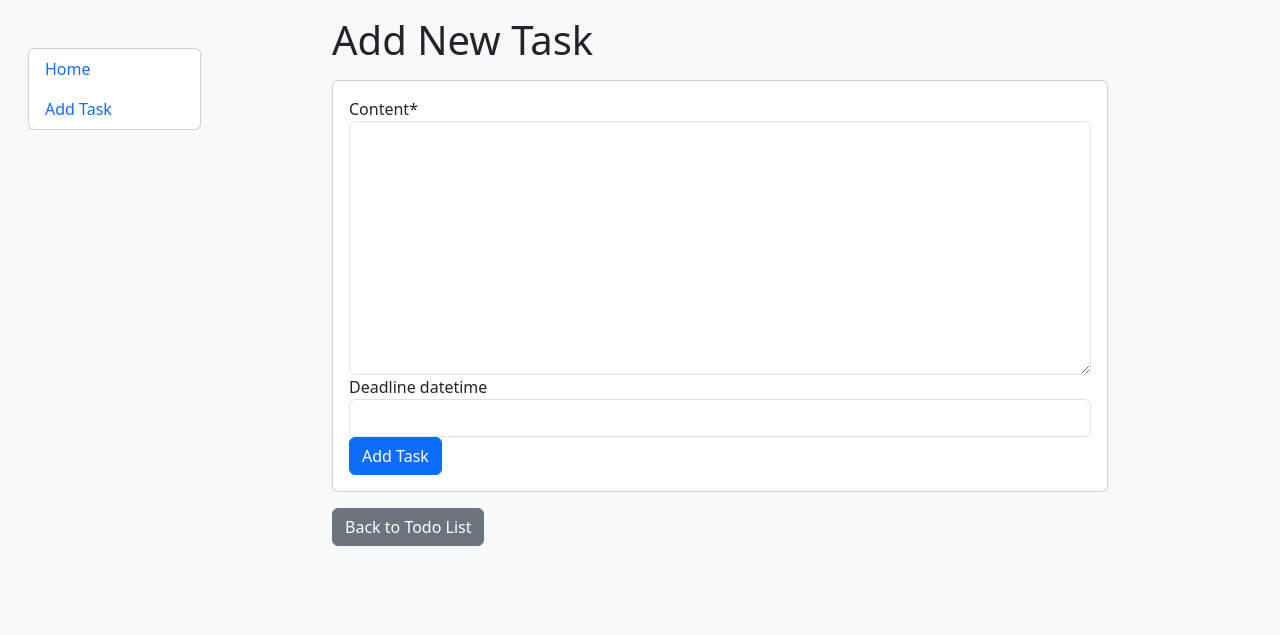
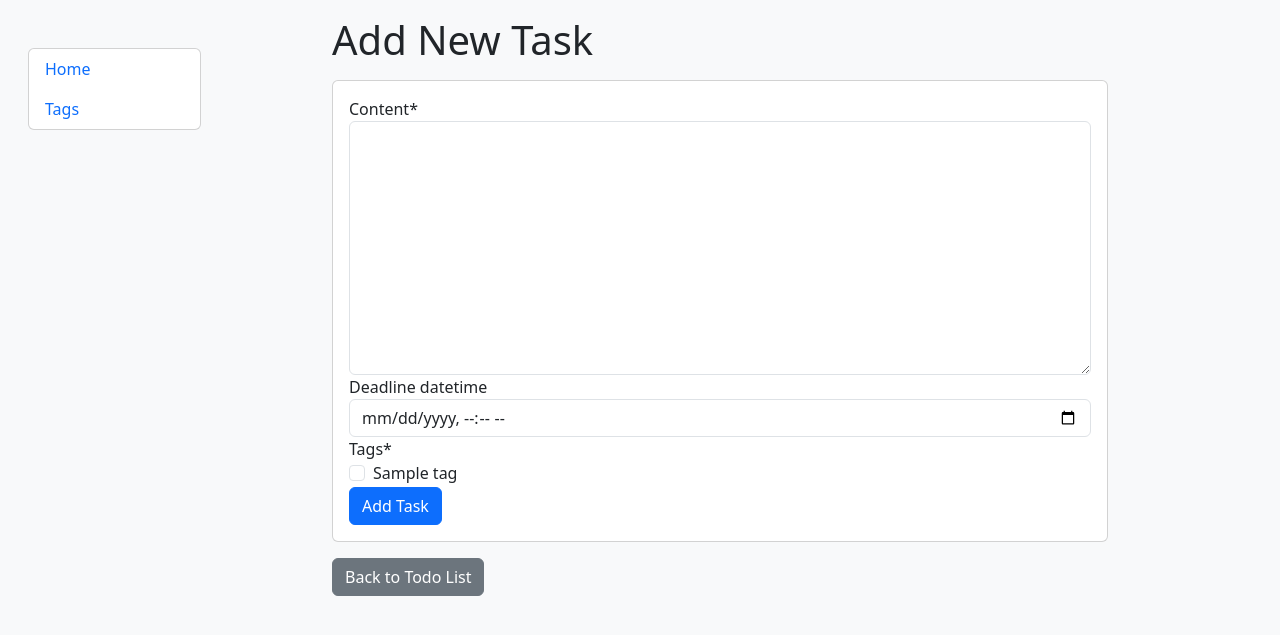
Before and after one commit to maccarets/to-do-list-project, a Django app: page /add/ in a window 1280 px wide. Shown: the top 635 px of the page. Run offline with Django 4.2, Linux system fonts and the light colour scheme; tables that the repository leaves empty hold one stand-in row (values such as "Sample post"); some libraries are stand-ins or nearby versions.

Commit message:
implement basic functionality

```diff
--- a/templates/add_task.html
+++ /dev/null
@@ -1,22 +0,0 @@
-{% extends "base.html" %}
-{% load crispy_forms_filters %}
-
-{% block content %}
-<h1 class="my-3">Add New Task</h1>
-  <div class="row">
-  <div class="col-md-10">
-  <div class="card">
-
-    <div class="card-body">
-      <form method="post">
-        {% csrf_token %}
-        {{ form|crispy }}
-        <button type="submit" class="btn btn-primary">Add Task</button>
-      </form>
-    </div>
-  </div>
-    </div>
-  </div>
-  <a href="{% url 'index' %}" class="btn btn-secondary mt-3">Back to Todo List</a>
-
-{% endblock %}
--- a/templates/sidebar.html
+++ b/templates/sidebar.html
@@ -5,7 +5,7 @@
         <a class="nav-link" href="{% url 'index' %}">Home</a>
       </li>
       <li class="nav-item">
-        <a class="nav-link" href="{% url 'add_task' %}">Add Task</a>
+        <a class="nav-link" href="{% url 'tag_list' %}">Tags</a>
       </li>
     </ul>
   </div>
--- /dev/null
+++ b/templates/task_form.html
@@ -0,0 +1,22 @@
+{% extends "base.html" %}
+{% load crispy_forms_filters %}
+
+{% block content %}
+  <h1 class="my-3">{{ object|yesno:"Update,Add New" }} Task</h1>
+  <div class="row">
+    <div class="col-md-10">
+      <div class="card">
+
+        <div class="card-body">
+          <form method="post">
+            {% csrf_token %}
+            {{ form|crispy }}
+            <button type="submit" class="btn btn-primary">Add Task</button>
+          </form>
+        </div>
+      </div>
+    </div>
+  </div>
+  <a href="{% url 'index' %}" class="btn btn-secondary mt-3">Back to Todo List</a>
+
+{% endblock %}
--- a/to_do/forms.py
+++ b/to_do/forms.py
@@ -1,12 +1,20 @@
 from django import forms
 
-from to_do.models import Task
+from to_do.models import Task, Tag
 
 
 class TaskForm(forms.ModelForm):
+    tags = forms.ModelMultipleChoiceField(queryset=Tag.objects.all(), widget=forms.CheckboxSelectMultiple)
+
     class Meta:
         model = Task
-        fields = ['content', 'deadline_datetime']
+        fields = ['content', 'deadline_datetime', 'tags']
         widgets = {
-            'deadline': forms.DateTimeInput(attrs={'type': 'datetime-local'}, format='%Y-%m-%dT%H:%M'),
+            'deadline_datetime': forms.DateTimeInput(attrs={'type': 'datetime-local'}, format='%Y-%m-%dT%H:%M'),
         }
+
+
+class TagForm(forms.ModelForm):
+    class Meta:
+        model = Tag
+        fields = ['name']
--- a/to_do/urls.py
+++ b/to_do/urls.py
@@ -1,11 +1,16 @@
 from django.urls import path
 
-from to_do.views import index, toggle_task_status, delete_task, AddTaskView
+from to_do.views import (index, toggle_task_status, delete_task, TaskAddView, TagListView, TagCreateView, TagUpdateView,
+                         delete_tag, TaskUpdateView)
 
 urlpatterns = [
     path("", index, name="index"),
     path('toggle/<int:task_id>/', toggle_task_status, name='toggle_task_status'),
     path('delete/<int:task_id>/', delete_task, name='delete_task'),
-    # Add URL pattern for adding a new task if needed
-    path('add/', AddTaskView.as_view(), name='add_task'),
+    path('update/<int:pk>/', TaskUpdateView.as_view(), name='update_task'),
+    path('add/', TaskAddView.as_view(), name='add_task'),
+    path('tags/', TagListView.as_view(), name='tag_list'),
+    path("tags/add", TagCreateView.as_view(), name="add_tag"),
+    path('tags/<int:pk>/update/', TagUpdateView.as_view(), name='update_tag'),
+    path('tags/<int:pk>/delete/', delete_tag, name='delete_tag'),
 ]
--- a/to_do/views.py
+++ b/to_do/views.py
@@ -2,10 +2,10 @@ from django.shortcuts import render, redirect
 
 # Create your views here.
 from django.urls import reverse_lazy
-from django.views.generic import CreateView
+from django.views.generic import CreateView, ListView, UpdateView, DeleteView
 
-from to_do.forms import TaskForm
-from to_do.models import Task
+from to_do.forms import TaskForm, TagForm
+from to_do.models import Task, Tag
 
 
 def index(request):
@@ -26,8 +26,41 @@ def delete_task(request, task_id):
     return redirect('index')
 
 
-class AddTaskView(CreateView):
+class TaskAddView(CreateView):
     model = Task
     form_class = TaskForm
-    template_name = 'add_task.html'
+    template_name = 'task_form.html'
     success_url = reverse_lazy('index')
+
+
+class TaskUpdateView(UpdateView):
+    model = Task
+    form_class = TaskForm
+    template_name = 'task_form.html'
+    success_url = reverse_lazy('index')
+
+
+class TagListView(ListView):
+    model = Tag
+    template_name = 'tag_list.html'
+    context_object_name = 'tags'
+
+
+class TagCreateView(CreateView):
+    model = Tag
+    template_name = "tag_form.html"
+    form_class = TagForm
+    success_url = reverse_lazy('tag_list')
+
+
+class TagUpdateView(UpdateView):
+    model = Tag
+    form_class = TagForm
+    template_name = 'tag_form.html'
+    success_url = reverse_lazy('tag_list')
+
+
+def delete_tag(request, pk):
+    task = Tag.objects.get(pk=pk)
+    task.delete()
+    return redirect('tag_list')
```
Also changed, not shown: templates/index.html (+11 -2 lines), templates/tag_form.html (added, +22 -0 lines), templates/tag_list.html (added, +42 -0 lines).
